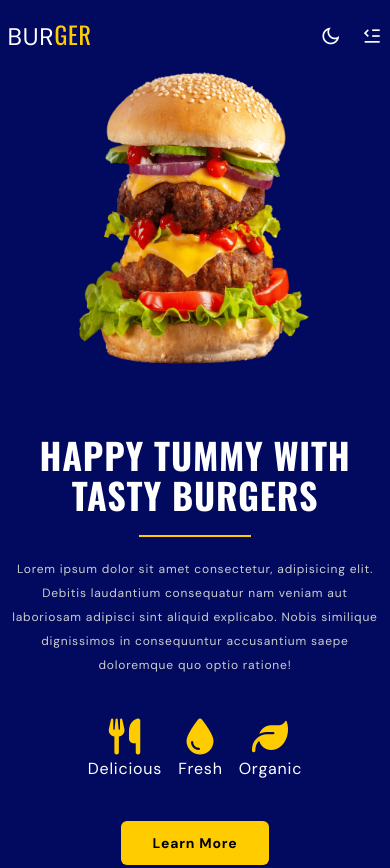
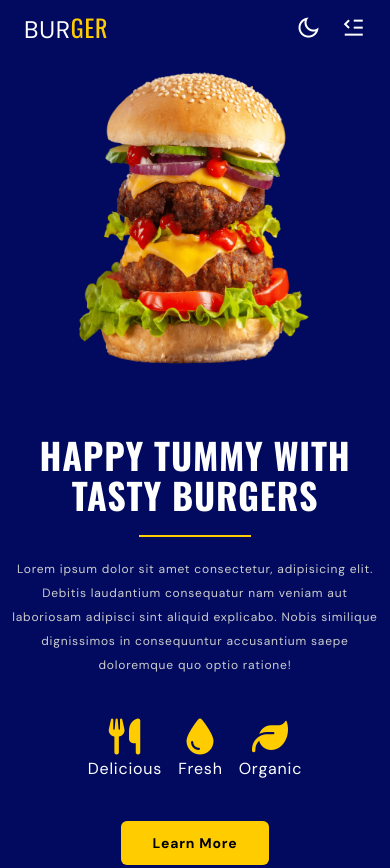
Before and after one commit to uday-78/Burger_Website, a website: page src/index.html in a window 390 px wide. Shown: the top 868 px of the page. Drawn offline with nearby package versions, Linux system fonts and the light colour scheme.

Commit message:
fixed the padding on small screen

```diff
--- a/src/index.html
+++ b/src/index.html
@@ -26,8 +26,8 @@
 
 <body>
     <!--~~~~~~~~~~~~~~~ Header ~~~~~~~~~~~~~~~-->
-    <header id="header" class="bg-primaryColor fixed top-0 left-0 w-full z-50 p-[.47rem] dark:bg-darkColor">
-      <nav class="container relative h-14 flex justify-between items-center">
+    <header id="header" class="bg-primaryColor fixed top-0 left-0 w-full z-50 dark:bg-darkColor">
+      <nav class="container relative h-14 flex justify-between items-center px-6">
         <div>
             <a href="#" class="text-2xl uppercase">
                 Bur<span class="text-secondaryColor  font-oswald">ger</span>
@@ -65,10 +65,10 @@
         </div>
 
         <div class="flex items-center gap-5">
-        <i class="ri-moon-line cursor-pointer ml-4 text-xl" id="theme-toggle"></i>
+        <i class="ri-moon-line cursor-pointer ml-4 text-2xl" id="theme-toggle"></i>
 
         <div class="md:hidden" id="hamburger-icon">
-            <i class="ri-menu-fold-line cursor-pointer text-xl"></i>
+            <i class="ri-menu-fold-line cursor-pointer text-2xl"></i>
         </div>
         </div>
       </nav>
```
Also changed, not shown: src/output.css.
